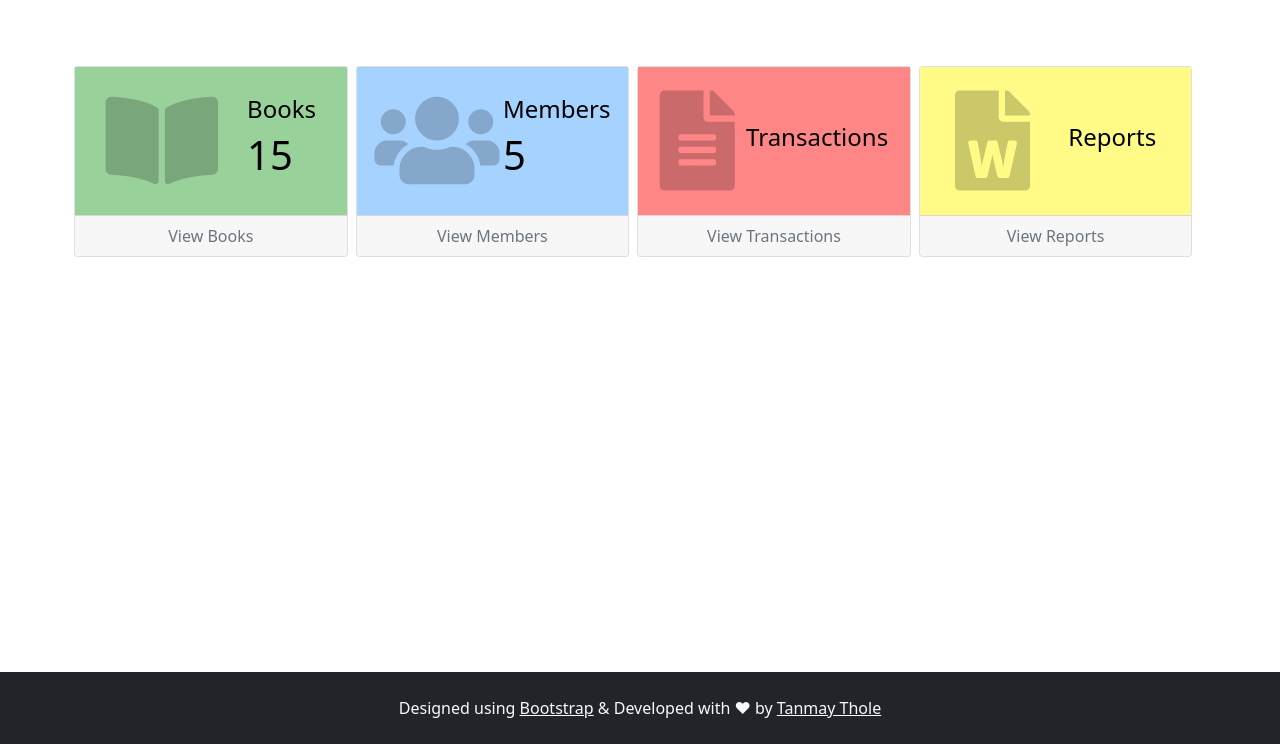
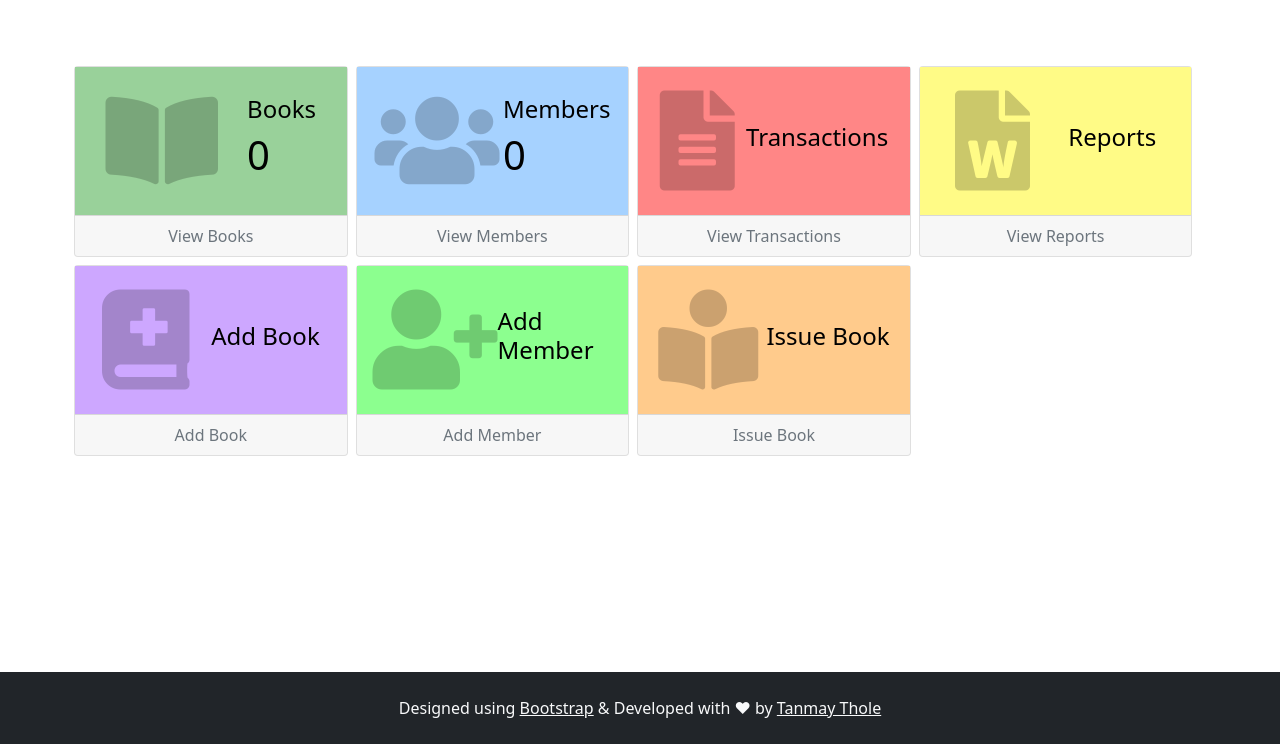
Before and after one commit to tanmaythole/Library_Management_System, a Flask app: page / in a window 1280 px wide. Shown: the part 56-800 px from the top of the page. Run offline with Flask 2, Linux system fonts and the light colour scheme; data that the repository does not hold is empty.

Commit message:
navigation added in dashboard

```diff
--- a/library/routes.py
+++ b/library/routes.py
@@ -8,7 +8,8 @@ import math
 @app.route('/')
 def dashboard():
     get_flashed_messages()
-    return render_template("dashboard.html")
+    params = {"members_count":len(Members.query.all()), "books_count":len(Books.query.all())}
+    return render_template("dashboard.html", params=params)
 
 @app.route('/books')
 def books():
--- a/library/templates/dashboard.html
+++ b/library/templates/dashboard.html
@@ -11,7 +11,7 @@ Librarian Dashboard
                 <i class="fas fa-book-open" style="font-size: 100px; opacity: 0.2;"></i>
                 <div>
                     <h4>Books</h4>
-                    <h1>15</h1>
+                    <h1>{{ params.books_count }}</h1>
                 </div>
             </div>
             <div class="card-footer text-muted text-center">
@@ -24,7 +24,7 @@ Librarian Dashboard
                 <i class="fas fa-users" style="font-size: 100px; opacity: 0.2;"></i>
                 <div>
                     <h4>Members</h4>
-                    <h1>5</h1>
+                    <h1>{{ params.members_count }}</h1>
                 </div>
             </div>
             <div class="card-footer text-muted text-center">
@@ -58,6 +58,45 @@ Librarian Dashboard
             </div>
         </a>
 
+        <a class="card px-0 m-1" style="width:24%; min-width:230px; text-decoration: none; color: initial;" href="{{ url_for('addBook') }}">
+            <div class="card-body d-flex justify-content-around align-items-center py-4" style="background-color: #cda7ff;">
+                <i class="fas fa-book-medical" style="font-size: 100px; opacity: 0.2;"></i>
+                <div>
+                    <h4>Add Book</h4>
+                    <h1></h1>
+                </div>
+            </div>
+            <div class="card-footer text-muted text-center">
+                Add Book
+            </div>
+        </a>
+
+        <a class="card px-0 m-1" style="width:24%; min-width:230px; text-decoration: none; color: initial;" href="{{ url_for('addMember') }}">
+            <div class="card-body d-flex justify-content-around align-items-center py-4" style="background-color: #8cff8f;">
+                <i class="fas fa-user-plus" style="font-size: 100px; opacity: 0.2;"></i>
+                <div>
+                    <h4>Add Member</h4>
+                    <h1></h1>
+                </div>
+            </div>
+            <div class="card-footer text-muted text-center">
+                Add Member
+            </div>
+        </a>
+
+        <a class="card px-0 m-1" style="width:24%; min-width:230px; text-decoration: none; color: initial;" href="{{ url_for('issueBook') }}">
+            <div class="card-body d-flex justify-content-around align-items-center py-4" style="background-color: #ffcb8c;">
+                <i class="fas fa-book-reader" style="font-size: 100px; opacity: 0.2;"></i>
+                <div>
+                    <h4>Issue Book</h4>
+                    <h1></h1>
+                </div>
+            </div>
+            <div class="card-footer text-muted text-center">
+                Issue Book
+            </div>
+        </a>
+
     </div>
 
 </div>
```
